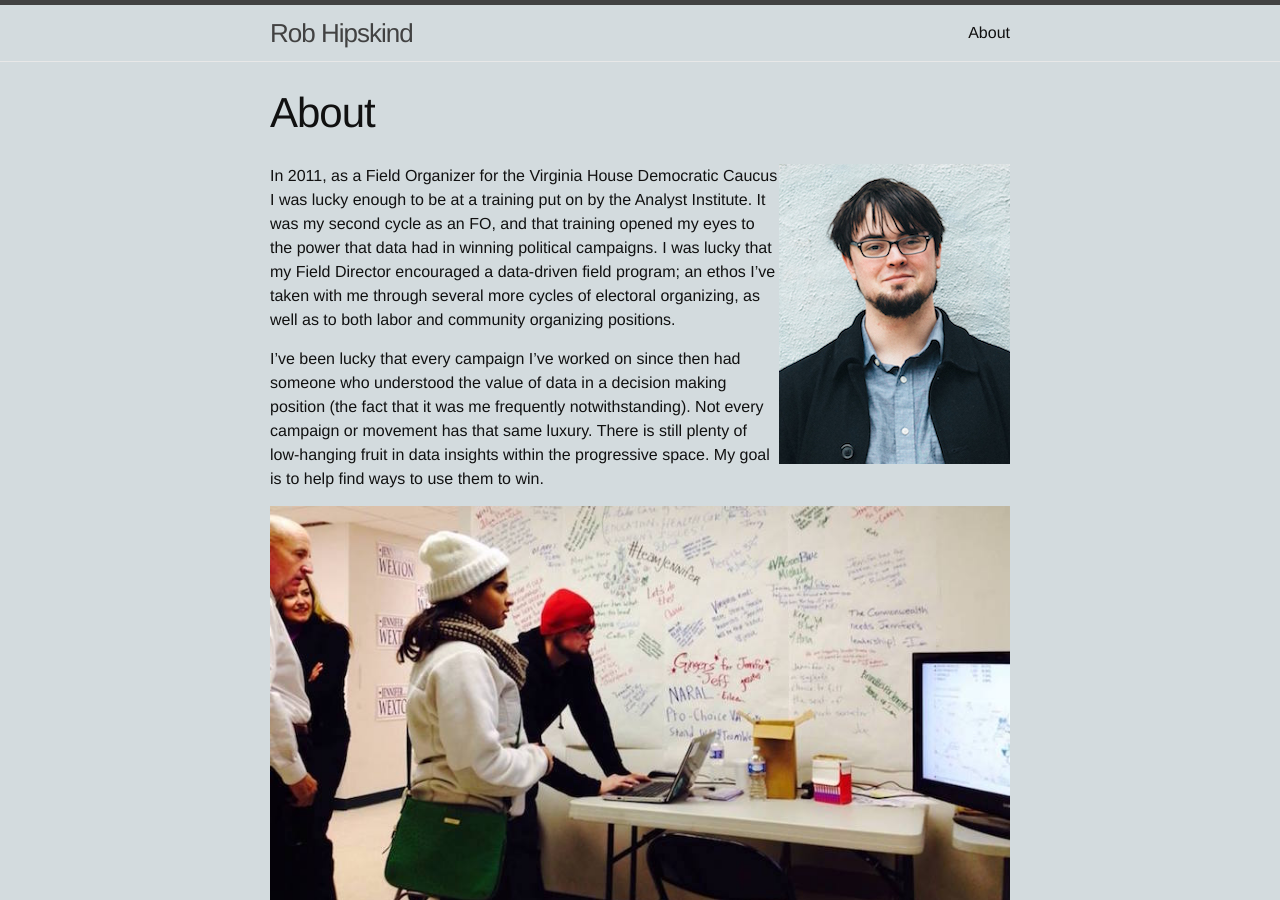
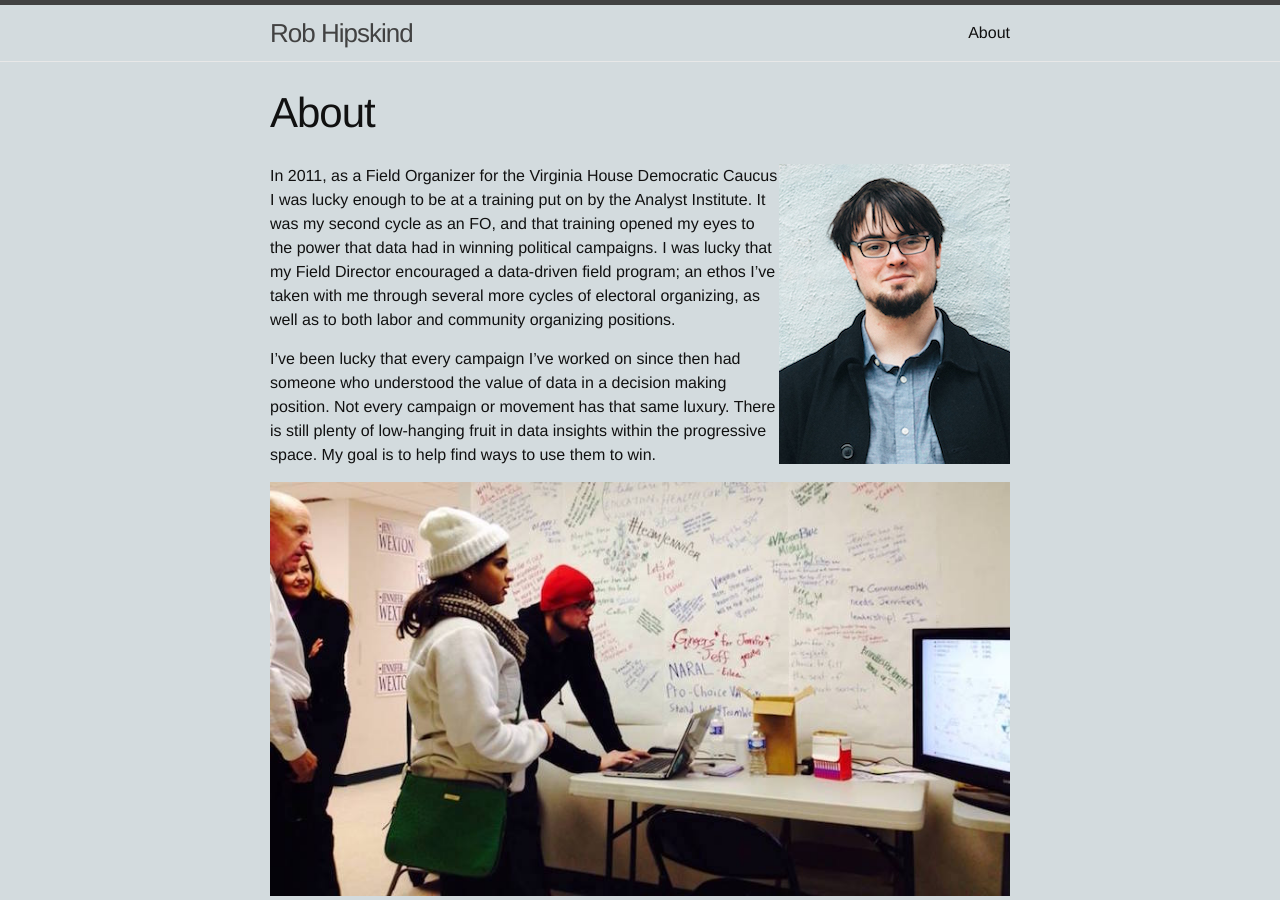
Before and after one commit to rshipskind/rshipskind.github.io, a Jekyll site: the page built from about.md, in a window 1280 px wide and 900 px high. Built offline with Jekyll 4.4.1, drawn with Linux system fonts in a browser that asks for light colours.

Commit message:
updates about

```diff
--- a/about.md
+++ b/about.md
@@ -8,10 +8,10 @@
 
 In 2011, as a Field Organizer for the Virginia House Democratic Caucus I was lucky enough to be at a training put on by the Analyst Institute. It was my second cycle as an FO, and that training opened my eyes to the power that data had in winning political campaigns. I was lucky that my Field Director encouraged a data-driven field program; an ethos I've taken with me through several more cycles of electoral organizing, as well as to both labor and community organizing positions.
 
-I've been lucky that every campaign I've worked on since then had someone who understood the value of data in a decision making position (the fact that it was me frequently notwithstanding). Not every campaign or movement has that same luxury. There is still plenty of low-hanging fruit in data insights within the progressive space. My goal is to help find ways to use them to win.
+I've been lucky that every campaign I've worked on since then had someone who understood the value of data in a decision making position. Not every campaign or movement has that same luxury. There is still plenty of low-hanging fruit in data insights within the progressive space. My goal is to help find ways to use them to win.
 
 ![Waiting for Election Results](/assets/waiting_for_results.jpg){: .center-image}
 
 And the analysis that helps target political communications is pretty useful when deciding where to focus while playing some modern board games as well.
 
-![Playing Battlelore](/assets/battlelore.jpg){: .center-image}
+![Playing Twilight Struggle](/assets/twilight_struggle.png){: .center-image}
```
Also changed, not shown: 1 other file.
